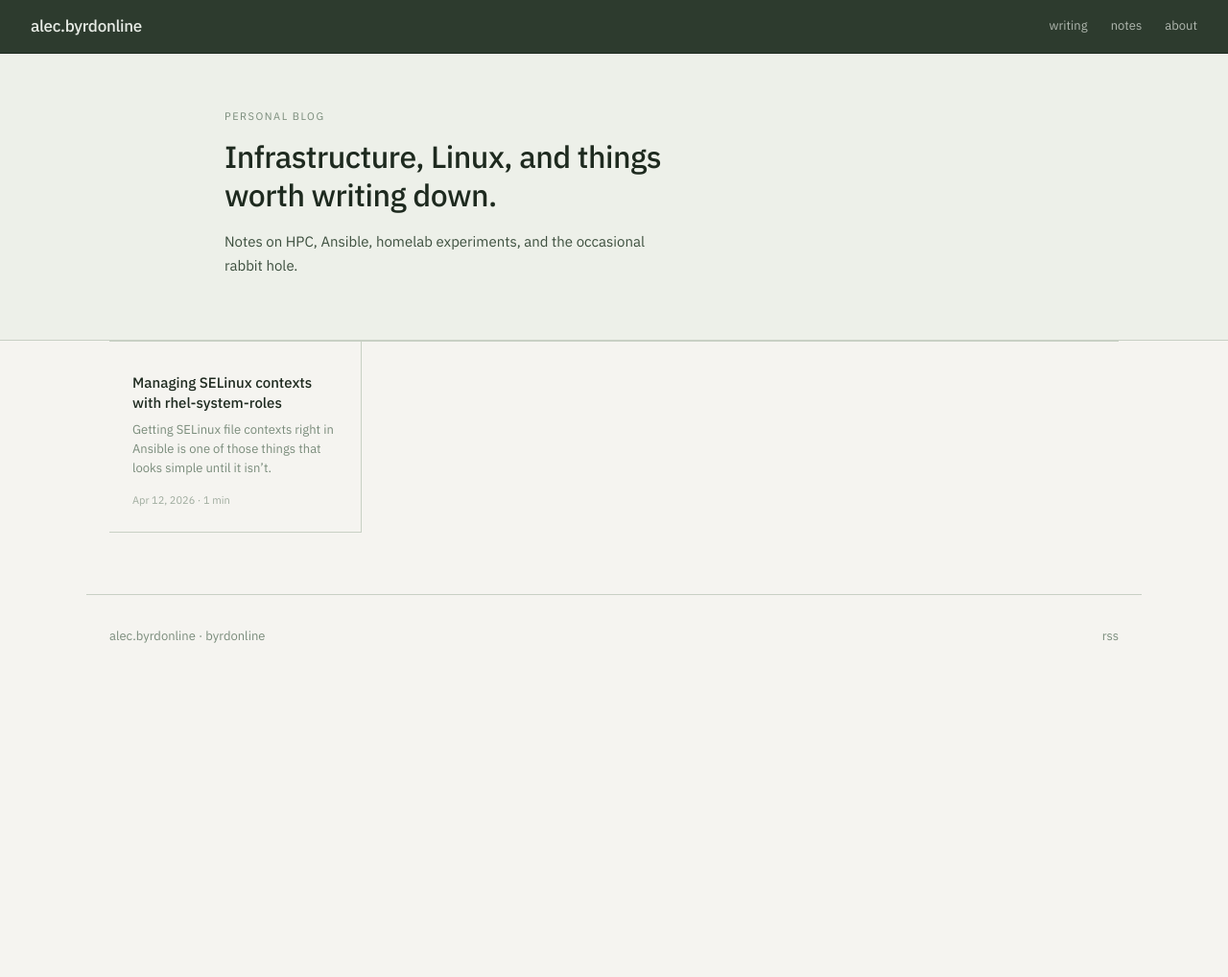
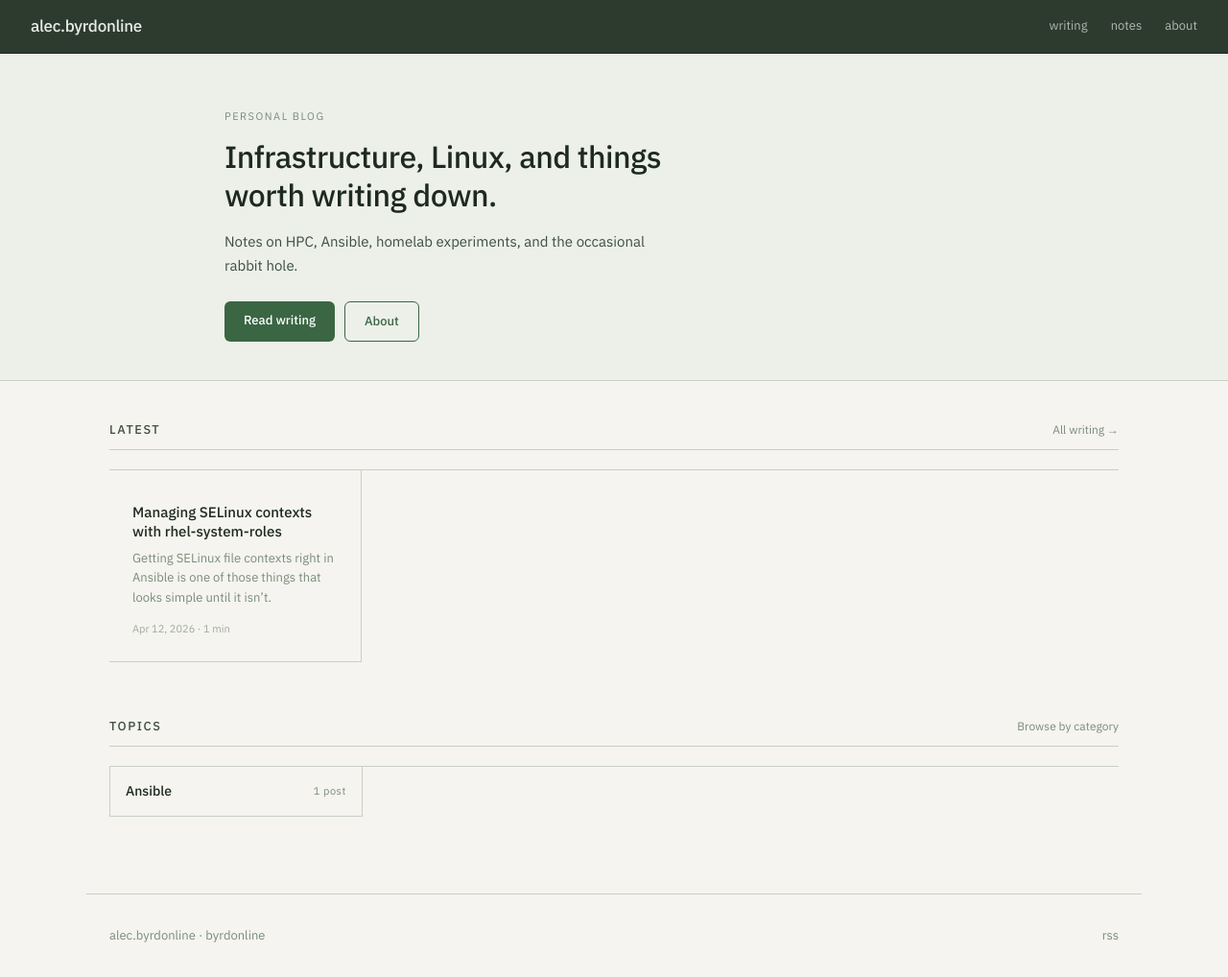
Before and after one commit to apb718/blog-byrdonline, a Jekyll site: the page built from index.html, in a window 1280 px wide and 1018 px high. Shown: the whole window at 96% size. Built offline with Jekyll 4.4.1, drawn with Linux system fonts in a browser that asks for light colours; the list of posts is cut into pages by our own code.

Commit message:
add writing/notes/about pages and rework home topics section
The nav links for writing, notes, and about previously led nowhere.
Added a shared page layout plus dedicated templates: writing as a
year-grouped archive with topic filters, notes as a short-form index
driven by the notes category, and an about page. Home page now has
hero CTAs, a labeled Latest section, and a functional Topics grid
backed by real category counts. Styling kept consistent with the
existing forest/slate palette and simple typography.

Co-Authored-By: Claude Opus 4.7 <noreply@anthropic.com>

```diff
--- a/_layouts/home.html
+++ b/_layouts/home.html
@@ -6,10 +6,19 @@ layout: default
     <p class="hero__label">Personal blog</p>
     <h1 class="hero__title">{{ site.description }}</h1>
     <p class="hero__sub">Notes on HPC, Ansible, homelab experiments, and the occasional rabbit hole.</p>
+    <div class="hero__actions">
+      <a class="btn btn--primary" href="{{ '/writing/' | relative_url }}">Read writing</a>
+      <a class="btn btn--ghost" href="{{ '/about/' | relative_url }}">About</a>
+    </div>
   </div>
 </div>
 
 <div class="container--wide">
+  <section class="section">
+    <header class="section__header">
+      <h2 class="section__title">Latest</h2>
+      <a class="section__link" href="{{ '/writing/' | relative_url }}">All writing &rarr;</a>
+    </header>
     <div class="posts-grid">
       {% for post in paginator.posts %}
       <article class="post-card">
@@ -36,4 +45,35 @@ layout: default
       {% endif %}
     </nav>
     {% endif %}
+  </section>
+
+  {% assign all_cats = "" | split: "" %}
+  {% for post in site.posts %}
+    {% for cat in post.categories %}
+      {% unless all_cats contains cat %}
+        {% assign all_cats = all_cats | push: cat %}
+      {% endunless %}
+    {% endfor %}
+  {% endfor %}
+  {% assign all_cats = all_cats | sort %}
+
+  {% if all_cats.size > 0 %}
+  <section class="section">
+    <header class="section__header">
+      <h2 class="section__title">Topics</h2>
+      <span class="section__sub">Browse by category</span>
+    </header>
+    <ul class="topics-list">
+      {% for cat in all_cats %}
+        {% assign cat_posts = site.posts | where: "categories", cat %}
+        <li class="topics-list__item">
+          <a class="topics-list__link" href="{{ '/writing/' | relative_url }}#{{ cat | slugify }}">
+            <span class="topics-list__name">{{ cat }}</span>
+            <span class="topics-list__count">{{ cat_posts.size }} post{% if cat_posts.size != 1 %}s{% endif %}</span>
+          </a>
+        </li>
+      {% endfor %}
+    </ul>
+  </section>
+  {% endif %}
 </div>
--- a/_sass/_components.scss
+++ b/_sass/_components.scss
@@ -167,6 +167,252 @@
   &:hover { background: $border; text-decoration: none; }
 }
 
+.hero__actions {
+  display: flex;
+  gap: 10px;
+  flex-wrap: wrap;
+  margin-top: 0.25rem;
+}
+
+.section {
+  padding: 2.5rem 0 1rem;
+
+  &__header {
+    display: flex;
+    align-items: baseline;
+    justify-content: space-between;
+    gap: 1rem;
+    margin-bottom: 1.25rem;
+    padding-bottom: 0.6rem;
+    border-bottom: 1px solid $border;
+  }
+
+  &__title {
+    font-size: 0.8rem;
+    font-weight: 500;
+    letter-spacing: 1.5px;
+    text-transform: uppercase;
+    color: $text-secondary;
+  }
+
+  &__link, &__sub {
+    font-size: 12px;
+    color: $text-muted;
+  }
+
+  &__link:hover { color: $accent; text-decoration: none; }
+}
+
+.topics-list {
+  list-style: none;
+  margin: 0;
+  padding: 0;
+  display: grid;
+  grid-template-columns: repeat(auto-fill, minmax(220px, 1fr));
+  gap: 0;
+  border-top: 1px solid $border;
+  border-left: 1px solid $border;
+
+  &__item { margin: 0; }
+
+  &__link {
+    display: flex;
+    justify-content: space-between;
+    align-items: center;
+    padding: 0.85rem 1rem;
+    border-right: 1px solid $border;
+    border-bottom: 1px solid $border;
+    color: $text-primary;
+    background: $bg;
+    transition: background 0.15s;
+    text-decoration: none;
+
+    &:hover { background: $hero-bg; text-decoration: none; }
+  }
+
+  &__name {
+    font-size: 14px;
+    font-weight: 500;
+    text-transform: capitalize;
+  }
+
+  &__count {
+    font-size: 11px;
+    color: $text-muted;
+    letter-spacing: 0.5px;
+  }
+}
+
+.page {
+  padding: 3rem 0;
+
+  &__header {
+    margin-bottom: 2rem;
+    padding-bottom: 1.25rem;
+    border-bottom: 1px solid $border;
+  }
+
+  &__label {
+    font-size: 11px;
+    letter-spacing: 1.5px;
+    text-transform: uppercase;
+    color: $accent;
+    font-weight: 500;
+    margin-bottom: 0.5rem;
+  }
+
+  &__title {
+    font-size: 2rem;
+    font-weight: 500;
+    line-height: 1.2;
+    letter-spacing: -0.4px;
+    margin-bottom: 0.5rem;
+  }
+
+  &__subtitle {
+    font-size: 15px;
+    color: $text-secondary;
+    max-width: 580px;
+  }
+
+  &__content {
+    h2 {
+      font-size: 1.25rem;
+      font-weight: 500;
+      margin: 2rem 0 0.75rem;
+    }
+    h3 {
+      font-size: 1.05rem;
+      font-weight: 500;
+      margin: 1.5rem 0 0.5rem;
+    }
+    p { margin-bottom: 1.1rem; }
+    ul, ol {
+      margin: 0 0 1.25rem 1.5rem;
+      li { margin-bottom: 0.35rem; }
+    }
+    code {
+      font-family: $font-mono;
+      font-size: 0.875em;
+      background: $hero-bg;
+      border: 1px solid $border;
+      border-radius: 3px;
+      padding: 1px 5px;
+      color: $accent;
+    }
+  }
+}
+
+.filter-row {
+  display: flex;
+  flex-wrap: wrap;
+  align-items: center;
+  gap: 6px;
+  padding: 0.85rem 0 1.25rem;
+  margin-bottom: 0.5rem;
+  border-bottom: 1px solid $border-light;
+
+  &__label {
+    font-size: 11px;
+    letter-spacing: 1px;
+    text-transform: uppercase;
+    color: $text-muted;
+    margin-right: 6px;
+  }
+}
+
+.archive-year {
+  padding: 1.5rem 0 0.5rem;
+
+  &__title {
+    font-size: 0.85rem;
+    font-weight: 500;
+    letter-spacing: 1.5px;
+    color: $text-muted;
+    margin-bottom: 0.6rem;
+  }
+}
+
+.archive-list {
+  list-style: none;
+  margin: 0;
+  padding: 0;
+
+  &__item {
+    display: grid;
+    grid-template-columns: 72px 1fr auto;
+    gap: 1rem;
+    align-items: baseline;
+    padding: 0.6rem 0;
+    border-bottom: 1px solid $border-light;
+
+    &:last-child { border-bottom: none; }
+  }
+
+  &__date {
+    font-family: $font-mono;
+    font-size: 12px;
+    color: $text-muted;
+  }
+
+  &__title {
+    font-size: 15px;
+    color: $text-primary;
+    &:hover { color: $accent; text-decoration: none; }
+  }
+
+  &__cat {
+    font-size: 10px;
+    letter-spacing: 0.8px;
+    text-transform: uppercase;
+    color: $accent;
+  }
+}
+
+.notes-list {
+  list-style: none;
+  margin: 0;
+  padding: 0;
+
+  &__item {
+    padding: 1.25rem 0;
+    border-bottom: 1px solid $border-light;
+    &:last-child { border-bottom: none; }
+  }
+
+  &__meta {
+    font-family: $font-mono;
+    font-size: 11px;
+    color: $text-muted;
+    margin-bottom: 0.35rem;
+    letter-spacing: 0.5px;
+  }
+
+  &__title {
+    font-size: 1.05rem;
+    font-weight: 500;
+    margin-bottom: 0.4rem;
+    a { color: $text-primary; &:hover { color: $accent; text-decoration: none; } }
+  }
+
+  &__excerpt {
+    font-size: 14px;
+    color: $text-secondary;
+    line-height: 1.55;
+  }
+}
+
+.empty-state {
+  padding: 2rem 0;
+  color: $text-muted;
+  font-size: 14px;
+
+  &__hint {
+    margin-top: 0.5rem;
+    font-size: 13px;
+  }
+}
+
 .pagination {
   display: flex;
   justify-content: center;
```
Also changed, not shown: _layouts/page.html (added, +15 -0 lines), about.md (added, +29 -0 lines), notes.html (added, +32 -0 lines), writing.html (added, +48 -0 lines). Lines whose indentation alone changed are shown as unchanged.
